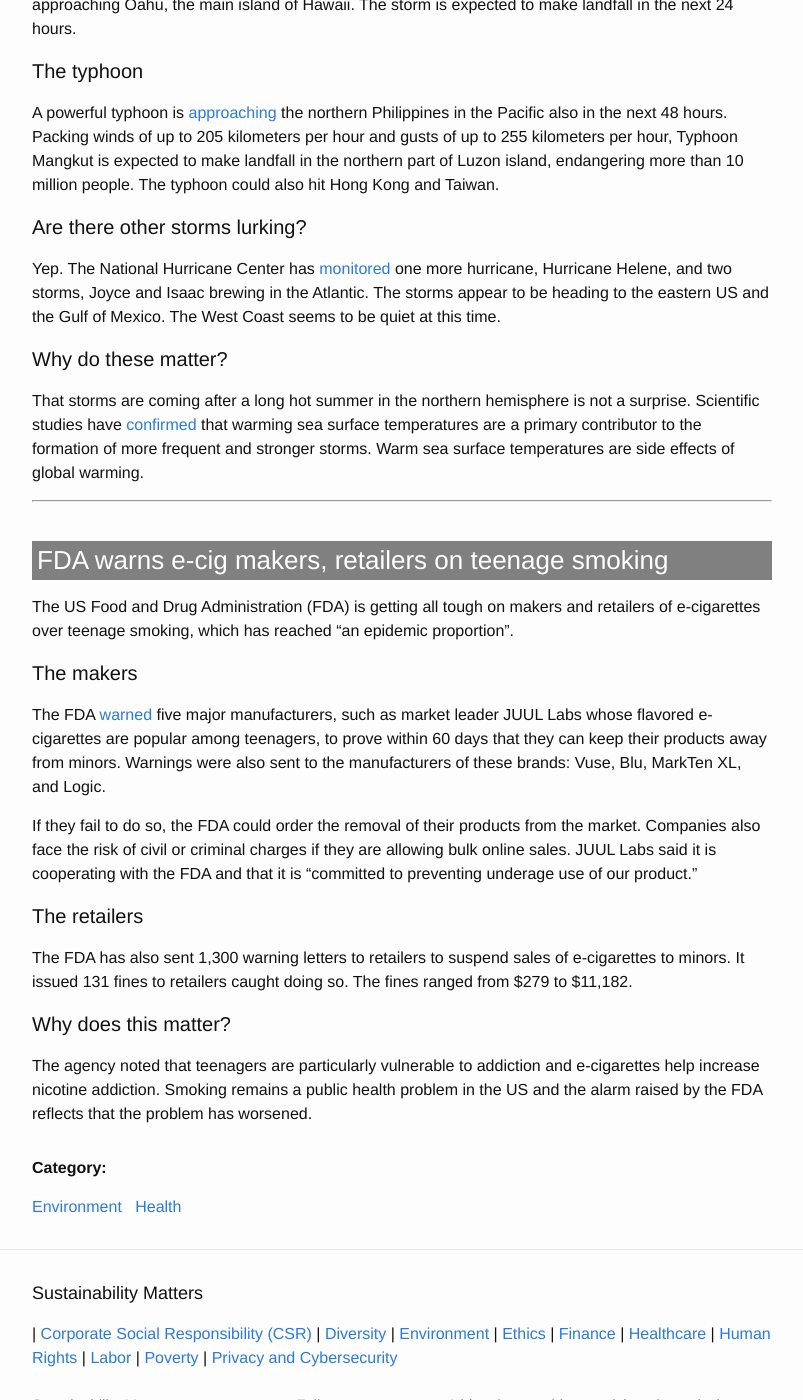
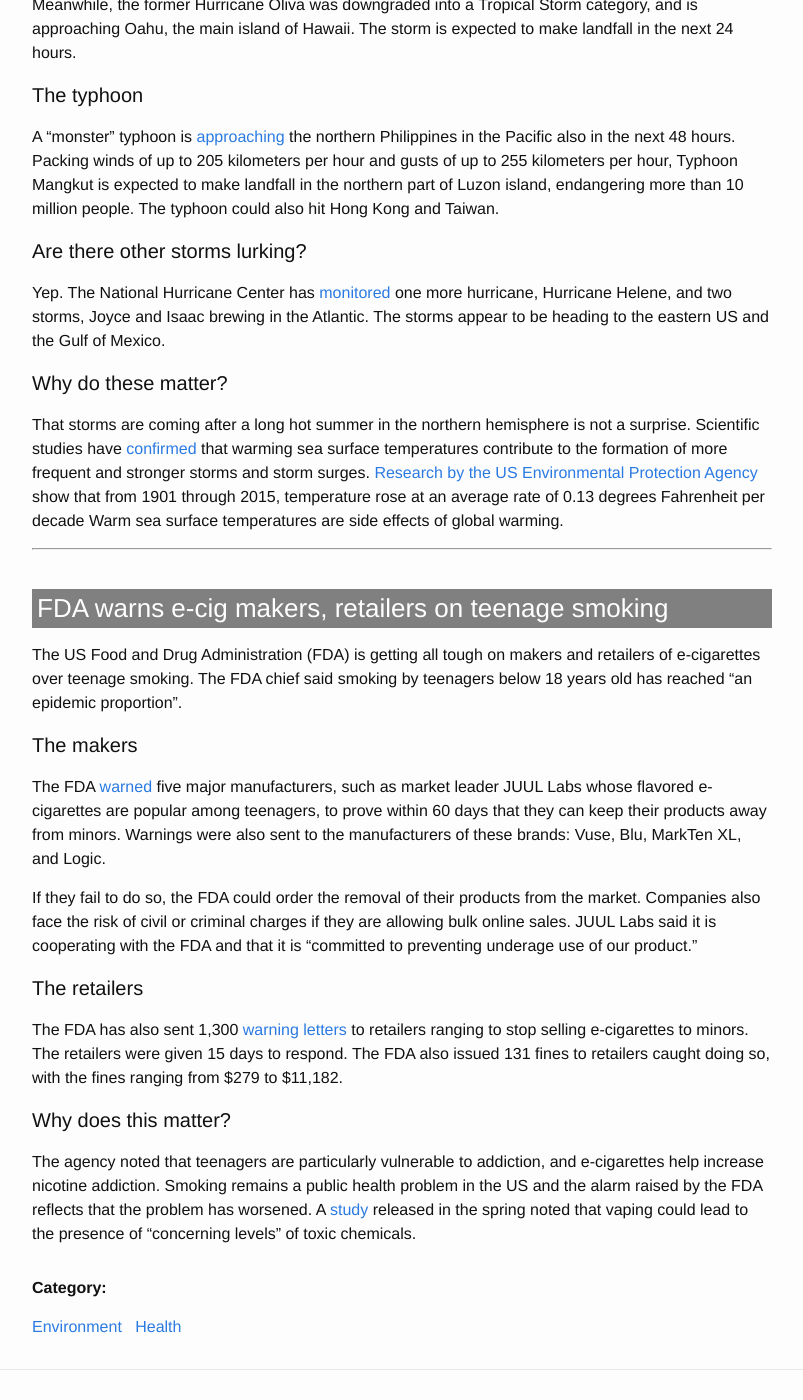
Before and after one commit to Sparkleleuk/Sustainability_Matters, a Jekyll site: the page built from _posts/2018-09-12-weather.markdown, in a window 1280 px wide and 1400 px high, scrolled down 590 px. Shown: the whole window, without its empty margins (238-1041 px from the left). Built offline with Jekyll 4.4.1, drawn with Linux system fonts in a browser that asks for light colours; some of the changed text lies outside the part shown.

Commit message:
fix post

```diff
--- a/_posts/2018-09-12-weather.markdown
+++ b/_posts/2018-09-12-weather.markdown
@@ -7,32 +7,32 @@ categories: [Environment, Health]
 
 ### US, Asia bracing for strong storms at the same time
 
-From the Atlantic to the Pacific, people are tuned in to their weather channels as the first of the strong storms prepare to make landfall.
+From the Atlantic to the Pacific, people are tuned in to their weather channels as powerful storms prepare to make landfall at the same time this week.
 
 #### The hurricanes
 
-The southeastern coast of the continental US is bracing for Hurricane Florence, expected to make landfall in South Carolina in the next 24 to 48 hours. Florence is classified as a Category 3 hurricane and is likely to cause <a href="https://www.nhc.noaa.gov/text/refresh/MIATCPAT1+shtml/122354.shtml" target="_blank">life-threatening storm surge</a> and bring in a lot of rain to South and North Carolina and could affect more than 25 million people Residents of coastal towns have been urged to evacuate.
+The southeastern coast of the continental US is bracing for Hurricane Florence, expected to make landfall in South Carolina in the next 24 to 48 hours. Florence is classified as a Category 3 hurricane and is likely to cause <a href="https://www.nhc.noaa.gov/text/refresh/MIATCPAT1+shtml/122354.shtml" target="_blank">life-threatening storm surge</a> and bring in a lot of rain to South and North Carolina. Florence will affect more than 25 million people. Residents of coastal towns have been urged to evacuate.
 
 Meanwhile, the former Hurricane Oliva was downgraded into a Tropical Storm category, and is approaching Oahu, the main island of Hawaii. The storm is expected to make landfall in the next 24 hours.
 
 #### The typhoon
 
-A powerful typhoon is <a href="https://www.aljazeera.com/news/2018/09/philippines-10-million-people-path-mangkhut-180912120933417.html" target="_blank">approaching</a> the northern Philippines in the Pacific also in the next 48 hours. Packing winds of up to 205 kilometers per hour and gusts of up to 255 kilometers per hour, Typhoon Mangkut is expected to make landfall in the northern part of Luzon island, endangering more than 10 million people. The typhoon could also hit Hong Kong and Taiwan.
+A "monster" typhoon is <a href="https://www.aljazeera.com/news/2018/09/philippines-10-million-people-path-mangkhut-180912120933417.html" target="_blank">approaching</a> the northern Philippines in the Pacific also in the next 48 hours. Packing winds of up to 205 kilometers per hour and gusts of up to 255 kilometers per hour, Typhoon Mangkut is expected to make landfall in the northern part of Luzon island, endangering more than 10 million people. The typhoon could also hit Hong Kong and Taiwan.
 
 #### Are there other storms lurking?
 
-Yep. The National Hurricane Center has <a href="https://www.nhc.noaa.gov/cyclones/" target="_blank"> monitored</a> one more hurricane, Hurricane Helene, and two storms, Joyce and Isaac brewing in the Atlantic. The storms appear to be heading to the eastern US and the Gulf of Mexico. The West Coast seems to be quiet at this time.
+Yep. The National Hurricane Center has <a href="https://www.nhc.noaa.gov/cyclones/" target="_blank"> monitored</a> one more hurricane, Hurricane Helene, and two storms, Joyce and Isaac brewing in the Atlantic. The storms appear to be heading to the eastern US and the Gulf of Mexico.
 
 #### Why do these matter?
 
-That storms are coming after a long hot summer in the northern hemisphere is not a surprise. Scientific studies have <a href="https://www.livescience.com/642-warmer-seas-creating-stronger-hurricanes-study-confirms.html" target="_blank">confirmed</a> that warming sea surface temperatures are a primary contributor to the formation of more frequent and stronger storms. Warm sea surface temperatures are side effects of global warming.
+That storms are coming after a long hot summer in the northern hemisphere is not a surprise. Scientific studies have <a href="https://www.gfdl.noaa.gov/global-warming-and-hurricanes/" target="_blank">confirmed</a> that warming sea surface temperatures contribute to the formation of more frequent and stronger storms and storm surges. <a href="https://www.epa.gov/climate-indicators/climate-change-indicators-sea-surface-temperature" target="_blank">Research by the US Environmental Protection Agency</a> show that from 1901 through 2015, temperature rose at an average rate of 0.13 degrees Fahrenheit per decade Warm sea surface temperatures are side effects of global warming.
 
 * * *
 <br />
 
 ### FDA warns e-cig makers, retailers on teenage smoking
 
-The US Food and Drug Administration (FDA) is getting all tough on makers and retailers of e-cigarettes over teenage smoking, which has reached "an epidemic proportion".
+The US Food and Drug Administration (FDA) is getting all tough on makers and retailers of e-cigarettes over teenage smoking. The FDA chief said smoking by teenagers below 18 years old has reached "an epidemic proportion".
 
 #### The makers
 
@@ -42,8 +42,8 @@ If they fail to do so, the FDA could order the removal of their products from th
 
 #### The retailers
 
-The FDA has also sent 1,300 warning letters to retailers to suspend sales of e-cigarettes to minors. It issued 131 fines to retailers caught doing so. The fines ranged from $279 to $11,182.
+The FDA has also sent 1,300 <a href="https://www.fda.gov/downloads/TobaccoProducts/NewsEvents/UCM620215.pdf" target="_blank">warning letters</a> to retailers ranging to stop selling e-cigarettes to minors. The retailers were given 15 days to respond. The FDA also issued 131 fines to retailers caught doing so, with the fines ranging from $279 to $11,182.
 
 #### Why does this matter?
 
-The agency noted that teenagers are particularly vulnerable to addiction and e-cigarettes help increase nicotine addiction. Smoking remains a public health problem in the US and the alarm raised by the FDA reflects that the problem has worsened.
+The agency noted that teenagers are particularly vulnerable to addiction, and e-cigarettes help increase nicotine addiction. Smoking remains a public health problem in the US and the alarm raised by the FDA reflects that the problem has worsened. A <a href="https://abcnews.go.com/Health/teens-cigarettes-show-evidence-toxic-chemicals-smokers-study/story?id=53537714" target="_blank">study</a> released in the spring noted that vaping could lead to the presence of "concerning levels" of toxic chemicals.
```
